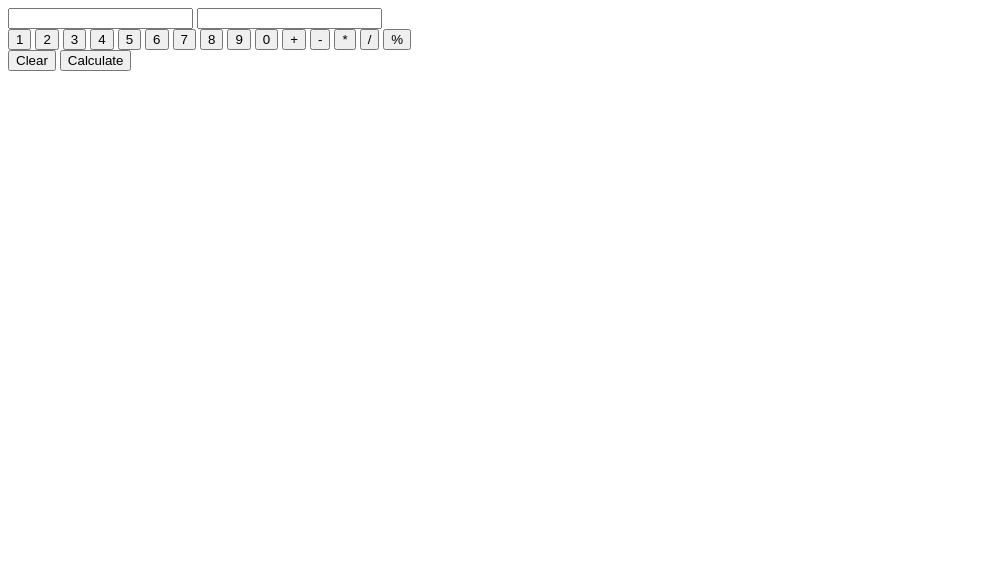
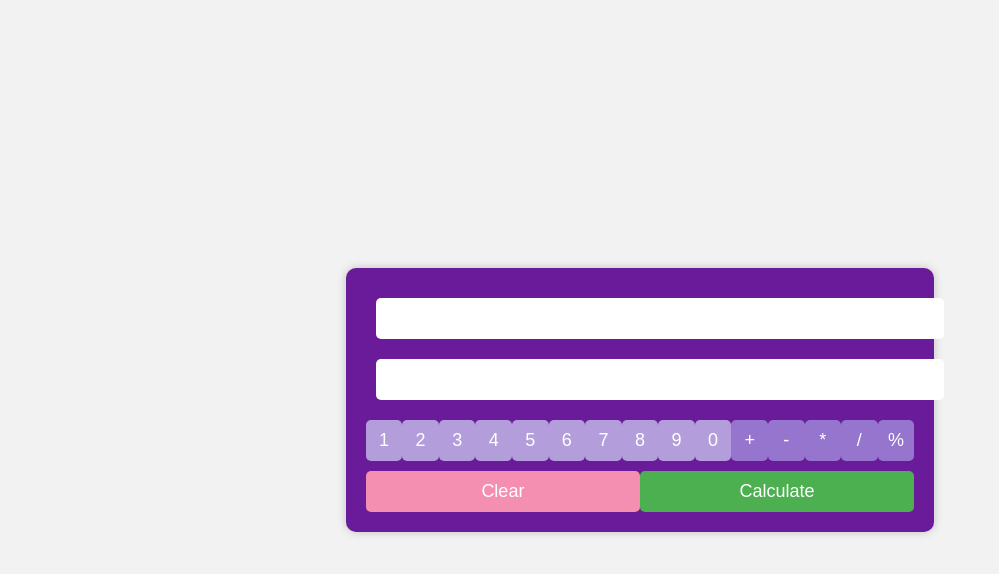
Before and after one commit to M-L-H/Calculator, a plain HTML site: page index.html in a window 1280 px wide. Shown: the whole page, without its empty margins (0-999 px from the left). Drawn offline with Linux system fonts and the light colour scheme.

Commit message:
We added    <link rel="stylesheet" href="styles.css">

```diff
--- a/index.html
+++ b/index.html
@@ -3,7 +3,7 @@
 <head>
   <meta charset="UTF-8">
   <meta name="viewport" content="width=device-width, initial-scale=1.0">
-
+    <link rel="stylesheet" href="styles.css">
   <title>Purple Calculator</title>
 </head>
 <body>
--- /dev/null
+++ b/styles.css
@@ -0,0 +1,62 @@
+body {
+  font-family: Arial, sans-serif;
+  background-color: #f2f2f2;
+  display: flex;
+  justify-content: center;
+  align-items: center;
+  min-height: 100vh;
+  margin: 0;
+}
+
+.calculator {
+  background-color: #6a1b9a;
+  border-radius: 10px;
+  padding: 20px;
+  box-shadow: 0px 0px 10px rgba(0, 0, 0, 0.2);
+  text-align: center;
+}
+
+input[type="text"] {
+  width: 100%;
+  padding: 10px;
+  margin: 10px;
+  font-size: 18px;
+  background-color: #fff;
+  border: none;
+  border-radius: 5px;
+}
+
+.row {
+  display: flex;
+  justify-content: space-between;
+  margin-top: 10px;
+}
+
+button {
+  flex: 1;
+  padding: 10px;
+  font-size: 18px;
+  border: none;
+  border-radius: 5px;
+  cursor: pointer;
+}
+
+.number {
+  background-color: #b39ddb;
+  color: #fff;
+}
+
+.operation {
+  background-color: #9575cd;
+  color: #fff;
+}
+
+.clear {
+  background-color: #f48fb1;
+  color: #fff;
+}
+
+.calculate {
+  background-color: #4caf50;
+  color: #fff;
+}
```
